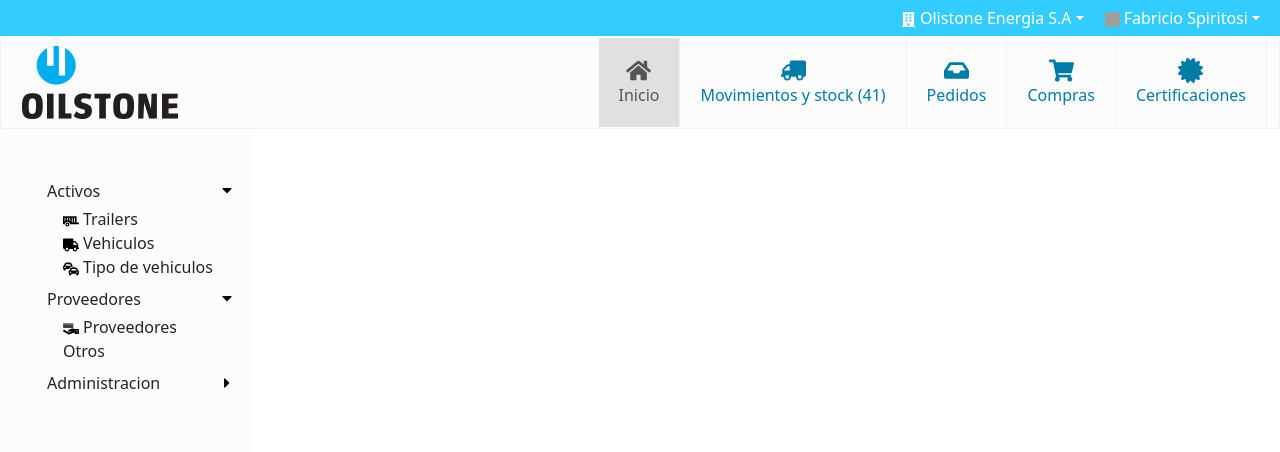
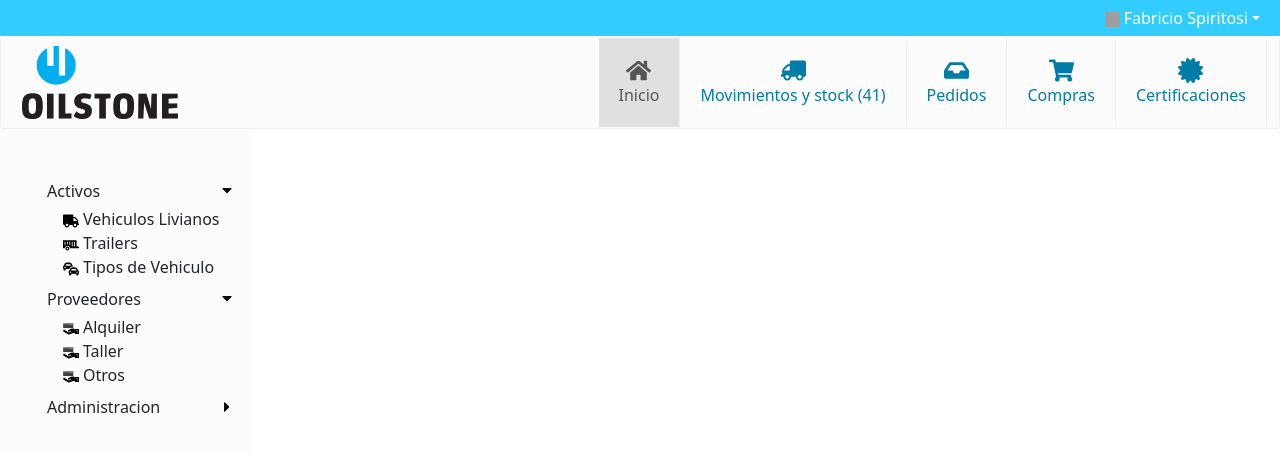
Before and after one commit to proyecto-oilstone/assets, a React (Create React App) app in the folder frontend/: page /home in a window 1280 px wide. Shown: the top 452 px of the page. Built offline with nearby package versions, Linux system fonts and the light colour scheme; no server answers; grey boxes are pictures that could not be loaded.

Commit message:
added tweaks to sidebar menues and modals

```diff
--- a/frontend/public/index.html
+++ b/frontend/public/index.html
@@ -24,7 +24,7 @@
       work correctly both with client-side routing and a non-root public URL.
       Learn how to configure a non-root public URL by running `npm run build`.
     -->
-    <title>React App</title>
+    <title>Oilstone - Gestión de Activos</title>
   </head>
   <body>
     <noscript>You need to enable JavaScript to run this app.</noscript>
--- a/frontend/src/components/Common/Header/Header.js
+++ b/frontend/src/components/Common/Header/Header.js
@@ -13,34 +13,6 @@ const Header = (props) => {
           <Navbar.Collapse>
             <Nav className="ms-auto">
               <NavDropdown
-                id={styles.dropdownMoreOptions}
-                title={
-                  <div className="d-inline text-white">
-                    <div className="d-inline h-100">
-                      <img
-                        className={`${styles.icon}`}
-                        src="/icons/building-solid.svg"
-                        alt="more-options"
-                      />
-                    </div>
-                    <span className="ms-1">Olistone Energia S.A</span>
-                  </div>
-                }
-              >
-                <NavDropdown.Item href="#action/3.1">Action</NavDropdown.Item>
-                <NavDropdown.Item href="#action/3.2">
-                  Another action
-                </NavDropdown.Item>
-                <NavDropdown.Item href="#action/3.3">
-                  Something
-                </NavDropdown.Item>
-                <NavDropdown.Divider />
-                <NavDropdown.Item href="#action/3.4">
-                  Separated link
-                </NavDropdown.Item>
-              </NavDropdown>
-
-              <NavDropdown
                 id={styles.dropdownUser}
                 title={
                   <div className="d-inline text-white">
@@ -55,16 +27,13 @@ const Header = (props) => {
                   </div>
                 }
               >
-                <NavDropdown.Item href="#action/3.1">Action</NavDropdown.Item>
+                <NavDropdown.Item href="#action/3.1">Mi Perfil</NavDropdown.Item>
                 <NavDropdown.Item href="#action/3.2">
-                  Another action
-                </NavDropdown.Item>
-                <NavDropdown.Item href="#action/3.3">
-                  Something
+                  Configuraciones
                 </NavDropdown.Item>
                 <NavDropdown.Divider />
                 <NavDropdown.Item href="#action/3.4">
-                  Separated link
+                  Salir
                 </NavDropdown.Item>
               </NavDropdown>
             </Nav>
--- a/frontend/src/components/Common/Sidebar/Sidebar.js
+++ b/frontend/src/components/Common/Sidebar/Sidebar.js
@@ -87,14 +87,15 @@ const Sidebar = (props) => {
       >
         <ul className={styles.navItems}>
           <MultipleNavItem className="mb-2" title="Activos" defaultOpen>
+            <NavItem className="ps-3" title="Vehiculos Livianos" to="/vehiculos" withArrow={false} icon="truck-solid"/>
             <NavItem className="ps-3" title="Trailers" withArrow={false} icon="trailer-solid"/>
-            <NavItem className="ps-3" title="Vehiculos" to="/vehiculos" withArrow={false} icon="truck-solid"/>
-            <NavItem className="ps-3" title="Tipo de vehiculos" to="/tipo-de-vehiculos" withArrow={false} icon="car-types"/>
+            <NavItem className="ps-3" title="Tipos de Vehiculo" to="/tipo-de-vehiculos" withArrow={false} icon="car-types"/>
           </MultipleNavItem>
 
           <MultipleNavItem className="mb-2" title="Proveedores" defaultOpen>
-            <NavItem className="ps-3" title="Proveedores" to="/proveedores" withArrow={false} icon="provider"/>
-            <NavItem className="ps-3" title="Otros" withArrow={false}/>
+            <NavItem className="ps-3" title="Alquiler" to="/proveedores" withArrow={false} icon="provider"/>
+            <NavItem className="ps-3" title="Taller" withArrow={false} icon="provider"/>
+            <NavItem className="ps-3" title="Otros" withArrow={false} icon="provider"/>
           </MultipleNavItem>
 
           <MultipleNavItem className="mb-2" title="Administracion">
--- a/frontend/src/components/Modals/CreateProviderModal/CreateProviderModal.js
+++ b/frontend/src/components/Modals/CreateProviderModal/CreateProviderModal.js
@@ -38,7 +38,7 @@ const CreateProviderModal = (props) => {
   }, [provider]);
 
   return (
-    <CustomModal show={show} toggle={toggle} title={edit ? `Editar proveedor: ${provider?.nombreCorto}` : `Crear proveedor`}>
+    <CustomModal show={show} toggle={toggle} title={edit ? `Editar Proveedor: ${provider?.nombreCorto}` : `Crear Proveedor`}>
       <Form>
         <Form.Group as={Row} className="mb-2">
           <Col sm="6">
@@ -56,8 +56,10 @@ const CreateProviderModal = (props) => {
               </Col>
             </Row>
           </Col>
+        </Form.Group>
 
-          <Col sm="6">
+        <Form.Group as={Row} className="mb-2">
+          <Col sm="12">
             <Row>
               <Form.Label column sm="12">
                 Nombre largo
--- a/frontend/src/components/Modals/CreateTypeVehicleModal/CreateTypeVehicleModal.js
+++ b/frontend/src/components/Modals/CreateTypeVehicleModal/CreateTypeVehicleModal.js
@@ -37,7 +37,7 @@ const CreateTypeVehicleModal = (props) => {
   };
 
   return (
-    <CustomModal show={show} toggle={toggle} title={edit ? `Editar tipo de vehiculo: ${carType?.nombreCorto}` : "Crear tipo de vehiculo"}>
+    <CustomModal show={show} toggle={toggle} title={edit ? `Editar Tipo de Vehículo: ${carType?.nombreCorto}` : "Crear Tipo de Vehículo"}>
       <Form>
         <Form.Group as={Row} className="mb-2">
           <Col sm="6">
@@ -55,8 +55,10 @@ const CreateTypeVehicleModal = (props) => {
               </Col>
             </Row>
           </Col>
+        </Form.Group>
 
-          <Col sm="6">
+        <Form.Group as={Row} className="mb-2">
+          <Col sm="12">
             <Row>
               <Form.Label column sm="12">
                 Nombre largo
--- a/frontend/src/components/Modals/CreateVehiculoLivianoModal/CreateVehiculoLivianoModal.js
+++ b/frontend/src/components/Modals/CreateVehiculoLivianoModal/CreateVehiculoLivianoModal.js
@@ -60,7 +60,7 @@ const CreateVehiculoLivianoModal = (props) => {
   }, []);
 
   return (
-    <CustomModal show={show} toggle={toggle} title={edit ? "Editar vehiculo liviano: " + (vehicle ? vehicle.patente : "") : "Crear vehiculo liviano"}>
+    <CustomModal show={show} toggle={toggle} title={edit ? "Editar Vehículo Liviano: " + (vehicle ? vehicle.patente : "") : "Crear Vehículo Liviano"}>
       <Form>
         <Form.Group as={Row} className="mb-2">
           <Col sm="6">
@@ -73,30 +73,12 @@ const CreateVehiculoLivianoModal = (props) => {
                   value={patente}
                   onChange={(e) => setPatente(e.target.value)}
                   type="text"
-                  placeholder="Ingresa la patente"
+                  placeholder="Ingresar patente"
                 />
               </Col>
             </Row>
           </Col>
 
-          <Col sm="6">
-            <Row>
-              <Form.Label column sm="12">
-                Asignado
-              </Form.Label>
-              <Col sm="12">
-                <Form.Control
-                  value={asignado}
-                  onChange={(e) => setAsignado(e.target.value)}
-                  type="text"
-                  placeholder="Ingresar asignado"
-                />
-              </Col>
-            </Row>
-          </Col>
-        </Form.Group>
-
-        <Form.Group as={Row} className="mb-2">
           <Col sm="6">
             <Row>
               <Form.Label column sm="12">
@@ -109,6 +91,24 @@ const CreateVehiculoLivianoModal = (props) => {
                   type="switch"
                   id="custom-switch"
                   label={isActivo ? "Activado" : "Desactivado"}
+                />
+              </Col>
+            </Row>
+          </Col>
+        </Form.Group>
+
+        <Form.Group as={Row} className="mb-2">
+          <Col sm="6">
+            <Row>
+              <Form.Label column sm="12">
+                Conductor
+              </Form.Label>
+              <Col sm="12">
+                <Form.Control
+                  value={asignado}
+                  onChange={(e) => setAsignado(e.target.value)}
+                  type="text"
+                  placeholder="Ingresar conductor"
                 />
               </Col>
             </Row>
@@ -128,7 +128,7 @@ const CreateVehiculoLivianoModal = (props) => {
 
         <Form.Group as={Row} className="mb-2">
           <Form.Label column sm="12">
-            Tipo de auto
+            Tipo de Vehículo
           </Form.Label>
           <Col sm="12">
             <Select value={selectedCarType} onChange={setSelectedCarType} options={setLabelAndValue(carTypes, type => `${type.nombreCorto}` , "id")} />
```
